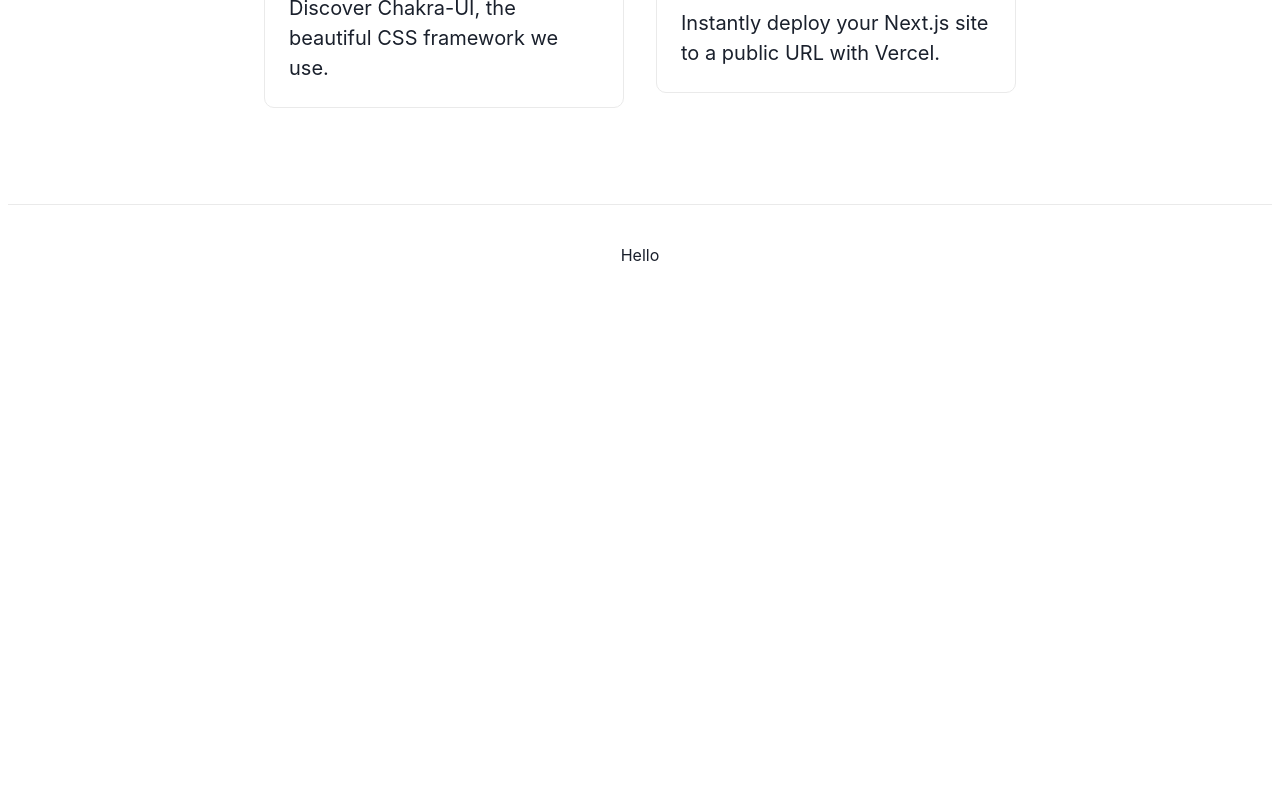
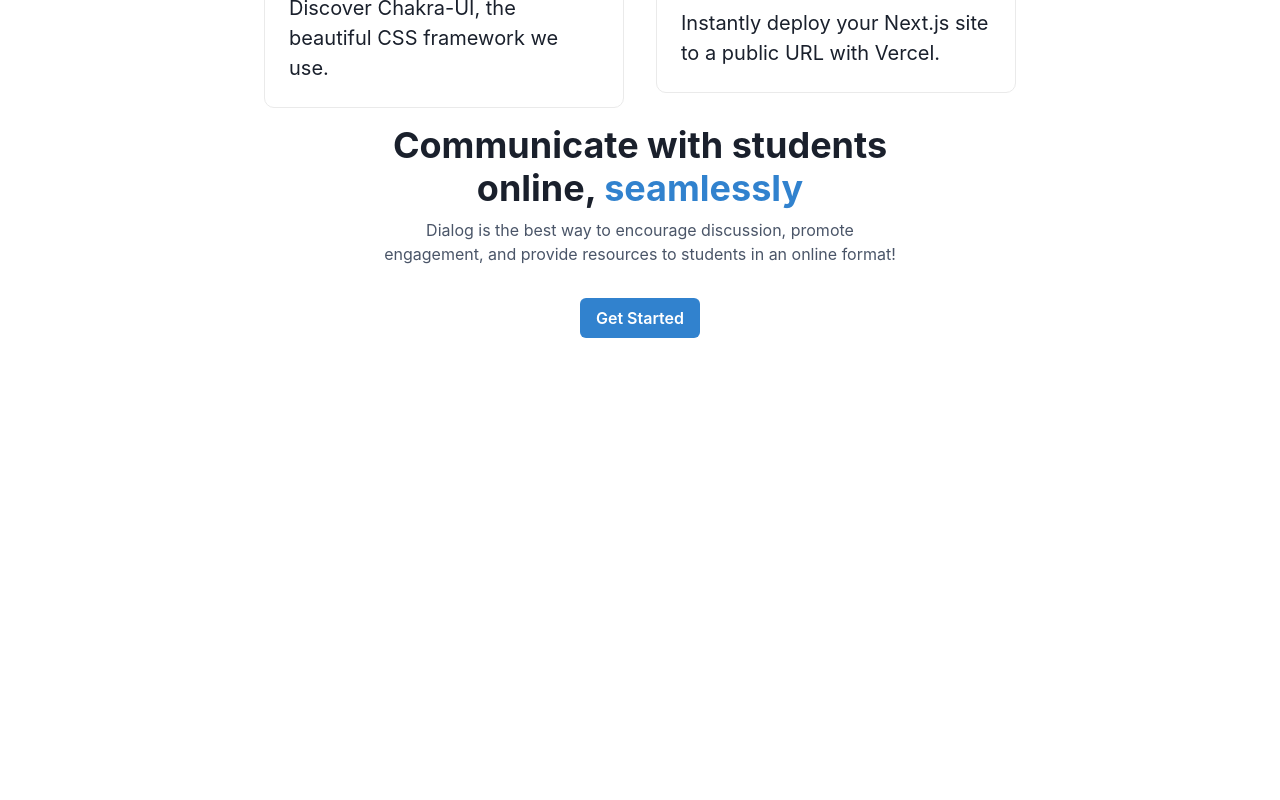
Before and after one commit to white-van/discussion-board, a Next.js app in the folder frontend/: page / in a window 1280 px wide. Shown: the part 640-1440 px from the top of the page. Before the commit the page ends 944 px from the top, so only its background shows below. Built offline with nearby package versions, Linux system fonts and the light colour scheme.

Commit message:
[DEV-014] Add hero section (#42)
* Add hero section to home page and theme support

```diff
--- /dev/null
+++ b/frontend/components/HeroSection/HeroSection.tsx
@@ -0,0 +1,60 @@
+import {
+  Box,
+  Button,
+  Flex,
+  Heading,
+  Text,
+  useColorModeValue,
+} from "@chakra-ui/react";
+import React from "react";
+import { defineMessages, useIntl } from "react-intl";
+
+import { locales } from "../../content/locale";
+
+const messages = defineMessages({
+  heroHeading: {
+    id: "heroHeading",
+    description: "Hero Heading",
+    defaultMessage: locales.en.heroHeading,
+  },
+  heroText: {
+    id: "heroText",
+    description: "Hero Message",
+    defaultMessage: locales.en.heroText,
+  },
+  getStartedBtn: {
+    id: "getStartedBtn",
+    description: "Get Started Button",
+    defaultMessage: locales.en.getStartedBtn,
+  },
+});
+
+export const HeroSection = (): JSX.Element => {
+  const { formatMessage } = useIntl();
+
+  return (
+    <Flex direction="column" align="center" width="lg" height="100vw">
+      <Heading mb={2} align="center" colorScheme="gray">
+        {formatMessage(messages.heroHeading, {
+          span: function renderSpan(...parts) {
+            return (
+              <Box as="span" color="blue.500">
+                {parts.join("")}
+              </Box>
+            );
+          },
+        })}
+      </Heading>
+      <Text
+        mb={8}
+        align="center"
+        color={useColorModeValue("gray.600", "gray.400")}
+      >
+        {formatMessage(messages.heroText)}
+      </Text>
+      <Button colorScheme="blue">
+        {formatMessage(messages.getStartedBtn)}
+      </Button>
+    </Flex>
+  );
+};
--- a/frontend/content/locale/en.json
+++ b/frontend/content/locale/en.json
@@ -1,4 +1,7 @@
 {
   "hello": "Hello, world!",
-  "welcomeMessage": "Welcome to your internationalised page!"
+  "welcomeMessage": "Welcome to your internationalised page!",
+  "heroHeading": "Communicate with students online, <span>seamlessly</span>",
+  "heroText": "Dialog is the best way to encourage discussion, promote engagement, and provide resources to students in an online format!",
+  "getStartedBtn": "Get Started"
 }
--- a/frontend/content/locale/es.json
+++ b/frontend/content/locale/es.json
@@ -1,4 +1,7 @@
 {
   "hello": "¡Hola Mundo!",
-  "welcomeMessage": "¡Bienvenido a tu página internacionalizada!"
+  "welcomeMessage": "¡Bienvenido a tu página internacionalizada!",
+  "heroHeading": "ES-heroHeading",
+  "heroText": "ES-heroText",
+  "getStartedBtn": "ES-getStartedBtn"
 }
--- a/frontend/content/locale/fr.json
+++ b/frontend/content/locale/fr.json
@@ -1,4 +1,7 @@
 {
   "hello": "Bonjour le monde!",
-  "welcomeMessage": "Bienvenue sur votre page internationalisée!"
+  "welcomeMessage": "Bienvenue sur votre page internationalisée!",
+  "heroHeading": "FR-heroHeading",
+  "heroText": "FR-heroText",
+  "getStartedBtn": "FR-getStartedBtn"
 }
--- a/frontend/pages/_app.tsx
+++ b/frontend/pages/_app.tsx
@@ -11,6 +11,7 @@ import { Footer } from "../components/Footer";
 import { Navbar } from "../components/Navbar";
 import { locales } from "../content/locale";
 import configureStore from "../stores/store";
+import theme from "../theme/theme";
 
 interface PageWrapperProps {
   children: React.ReactNode;
@@ -47,7 +48,7 @@ export default function App({
   const { locale, defaultLocale, pathname } = router;
   const messages = locales[locale];
   return (
-    <ChakraProvider>
+    <ChakraProvider theme={theme}>
       <IntlProvider
         locale={locale}
         defaultLocale={defaultLocale}
--- a/frontend/pages/index.tsx
+++ b/frontend/pages/index.tsx
@@ -3,6 +3,7 @@ import { useRouter } from "next/router";
 import React from "react";
 import { defineMessages, useIntl } from "react-intl";
 
+import { HeroSection } from "../components/HeroSection/HeroSection";
 import styles from "../styles/Home.module.css";
 
 const messages = defineMessages({
@@ -92,6 +93,8 @@ export default function Home(): JSX.Element {
           );
         })}
       </div>
+
+      <HeroSection />
     </>
   );
 }
--- /dev/null
+++ b/frontend/theme/theme.ts
@@ -0,0 +1,8 @@
+import { extendTheme } from "@chakra-ui/react";
+import { Dict } from "@chakra-ui/utils";
+
+export default extendTheme({
+  colors: {
+    lightBlue: "#2d9cdb",
+  },
+}) as Dict;
```
Also changed, not shown: 2 other files (tests, documents, lock files or other folders).
